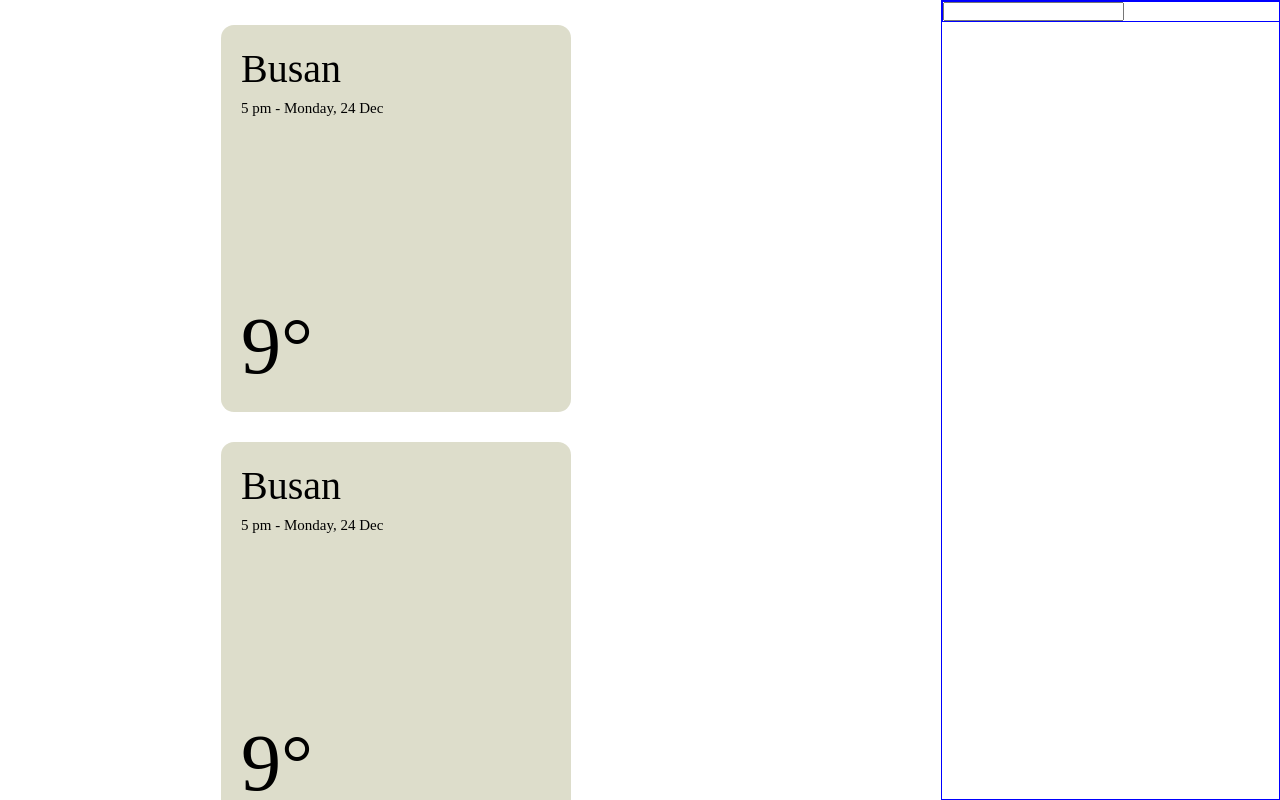
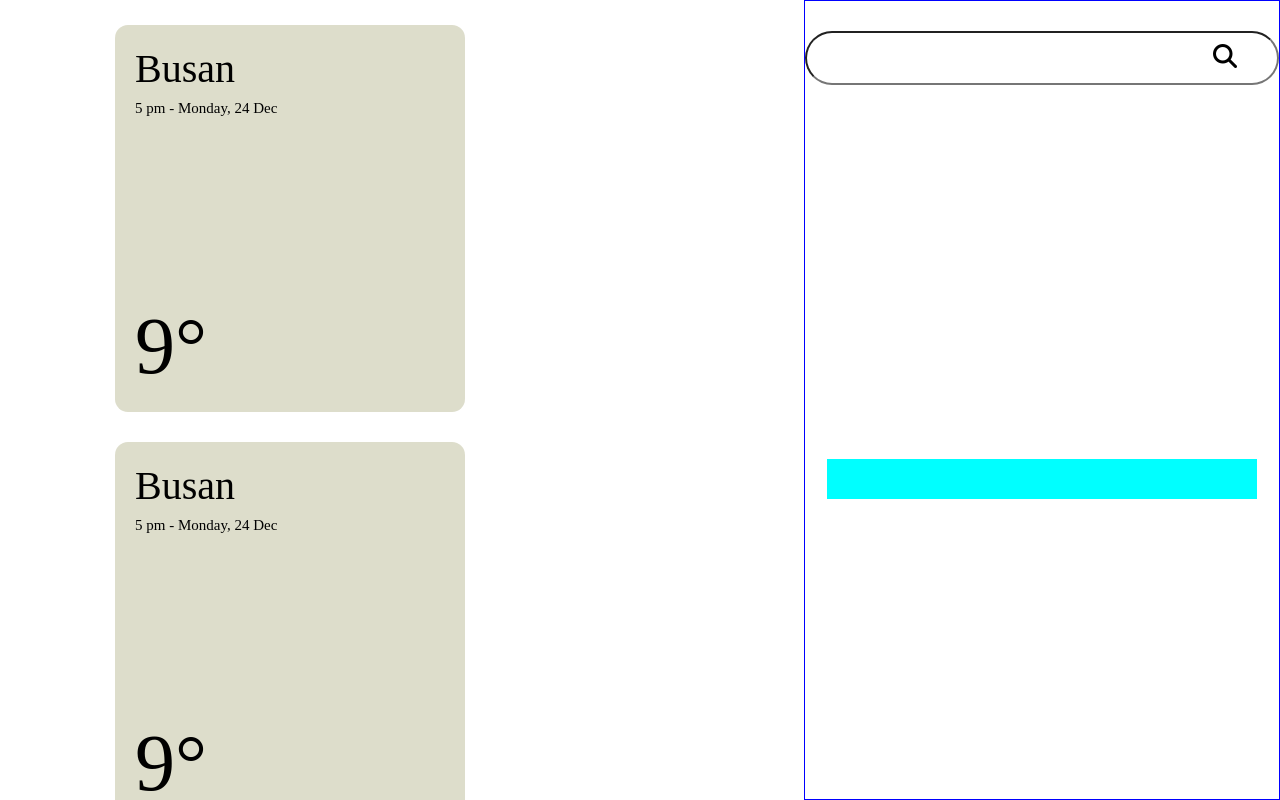
Before and after one commit to chaelotus/Weather-Page, a plain HTML site: page index.html in a window 1280 px wide. Drawn offline with Linux system fonts and the light colour scheme.

Commit message:
feat: input

```diff
--- a/app.js
+++ b/app.js
@@ -0,0 +1,3 @@
+const $input = document.querySelector(".search-input_city");
+
+//우선 사용자 지역 위치를 먼저 검사해서 날씨 알아오기
--- /dev/null
+++ b/css/search.css
@@ -0,0 +1,27 @@
+.search {
+  padding: 30px 0;
+  display: flex;
+  flex-direction: column;
+  align-items: center;
+}
+.search-input {
+  height: 428px;
+}
+.search-input input {
+  width: 430px;
+  height: 10px;
+  border-radius: 30px;
+  padding: 20px;
+  position: relative;
+  font-size: 20px;
+}
+.glass {
+  position: absolute;
+  right: 43px;
+  top: 56px;
+}
+.favorites {
+  width: 430px;
+  height: 40px;
+  background-color: aqua;
+}
--- a/css/style.css
+++ b/css/style.css
@@ -15,15 +15,15 @@ body {
   height: 100%;
 }
 .contents {
-  width: calc(100%-337px);
-  padding: 10px 80px;
+  width: calc(100%-700px);
+  padding: 10px 30px;
   display: flex;
   flex-wrap: wrap;
-  margin-left: 126px;
+  margin-left: 70px;
   overflow: scroll;
 }
 
 .search {
-  width: 337px;
+  width: 700px;
   border: 1px solid blue;
 }
--- a/index.html
+++ b/index.html
@@ -7,6 +7,11 @@
     <title>🌦️ weather</title>
     <link rel="stylesheet" href="./css/style.css" />
     <link rel="stylesheet" href="./css/contents.css" />
+    <link rel="stylesheet" href="./css/search.css" />
+    <script
+      src="https://kit.fontawesome.com/b6b675a5b4.js"
+      crossorigin="anonymous"
+    ></script>
   </head>
   <body>
     <main id="main">
@@ -43,10 +48,13 @@
         </section>
       </article>
       <aside class="search">
-        <section class="search">
-          <input type="text" />
+        <section class="search-input">
+          <input class="search-input_city" type="text" />
+          <i class="glass fa-solid fa-magnifying-glass fa-xl"></i>
         </section>
-        <section class="favorites"></section>
+        <section class="favorites">
+          <ul></ul>
+        </section>
       </aside>
     </main>
     <script src="app.js"></script>
```
